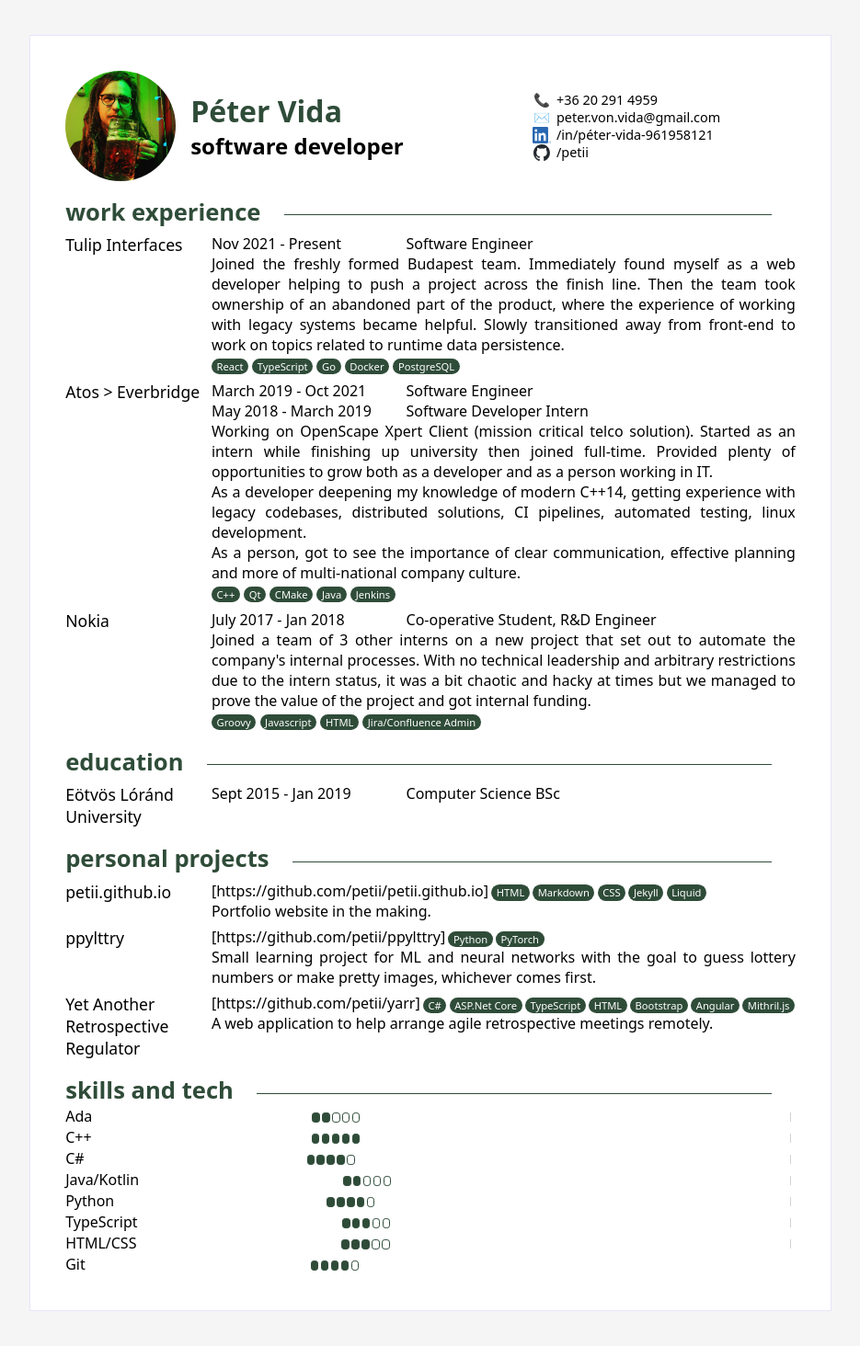
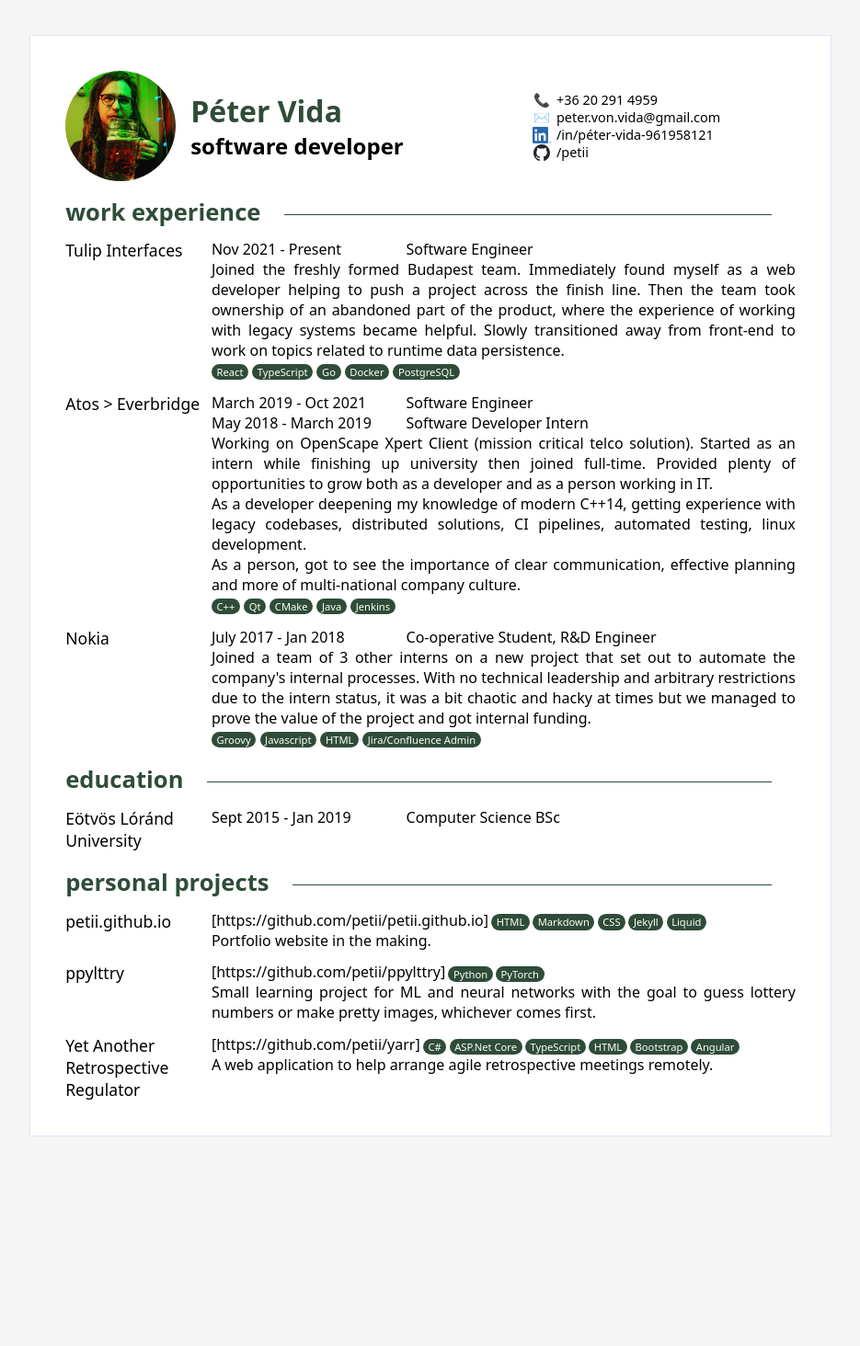
Before and after one commit to petii/petii.github.io, a Jekyll site: the page built from resume.html, in a window 1280 px wide. Shown: the whole page at 92% size, without its empty margins (172-1107 px from the left). Built offline with Jekyll 4.4.1, drawn with Linux system fonts in a browser that asks for light colours; after the commit the page ends 1274 px from its top, so only the background shows below that; part of the change alters nothing that is shown.

Commit message:
comment out broken parts

```diff
--- a/_data/resume.yaml
+++ b/_data/resume.yaml
@@ -66,6 +66,8 @@ education:
   - school: "Eötvös Lóránd University"
     date:   "Sept 2015 - Jan 2019"
     degree: "Computer Science BSc"
+    # desc: >-
+    #   tbd
 
 projects:
   - name: "petii.github.io"
@@ -82,31 +84,32 @@ projects:
     repo: "https://github.com/petii/yarr"
     desc: >-
       A web application to help arrange agile retrospective meetings remotely.
-    tech: [C#, ASP.Net Core, TypeScript, HTML, Bootstrap, Angular, Mithril.js]
+    tech: [C#, ASP.Net Core, TypeScript, HTML, Bootstrap, Angular]
 
-languages:
-  - lang:  "Hungarian"
-    level: "native"
-  - lang:  "English"
-    level: "pretty good, B2"
-  - lang:  "French"
-    level: "learning"
-  - lang:  "German"
-    level: "really rusty"
+# languages:
+#   - lang:  "Hungarian"
+#     level: "native"
+#   - lang:  "English"
+#     level: "pretty good, B2"
+#   - lang:  "French"
+#     level: "learning"
+#   - lang:  "German"
+#     level: "really rusty"
 skills:
-  - skill: "Ada"
-    level: 2
+  # - skill: "Ada"
+    # level: 2
   - skill: "C++"
-    level: 5
-  - skill: "C#"
-    level: 4
-  - skill: "Java/Kotlin"
-    level: 2
-  - skill: "Python"
-    level: 4
+    # level: 5
+  # - skill: "C#"
+    # level: 4
+  # - skill: "Java/Kotlin"
+    # level: 2
+  # - skill: "Python"
+    # level: 4
   - skill: "TypeScript"
-    level: 3
-  - skill: "HTML/CSS"
-    level: 3
+    # level: 3
+  - skill: "Go"
+  # - skill: "HTML/CSS"
+    # level: 3
   - skill: "Git"
-    level: 4
+    # level: 4
--- a/assets/resume/resume-style.scss
+++ b/assets/resume/resume-style.scss
@@ -144,7 +144,7 @@ section > .content {
     "category  description";
   grid-template-columns: 1fr 4fr;
 
-  margin-top: 0.4em;
+  margin-top: 0.8em;
 }
 .category {
   grid-area: category;
--- a/resume.html
+++ b/resume.html
@@ -93,7 +93,7 @@ email-type: personal
         {% endfor %}
       </div>
     </section>
-    <section id="skills">
+<!--     <section id="skills">
       <h1>skills and tech</h1>
       <div class="content">
         {% for s in resume.skills %}
@@ -119,6 +119,6 @@ email-type: personal
         </div>
         {% endfor %}
       </div>
-    </section>
+    </section> -->
   </body>
 </html>
```
